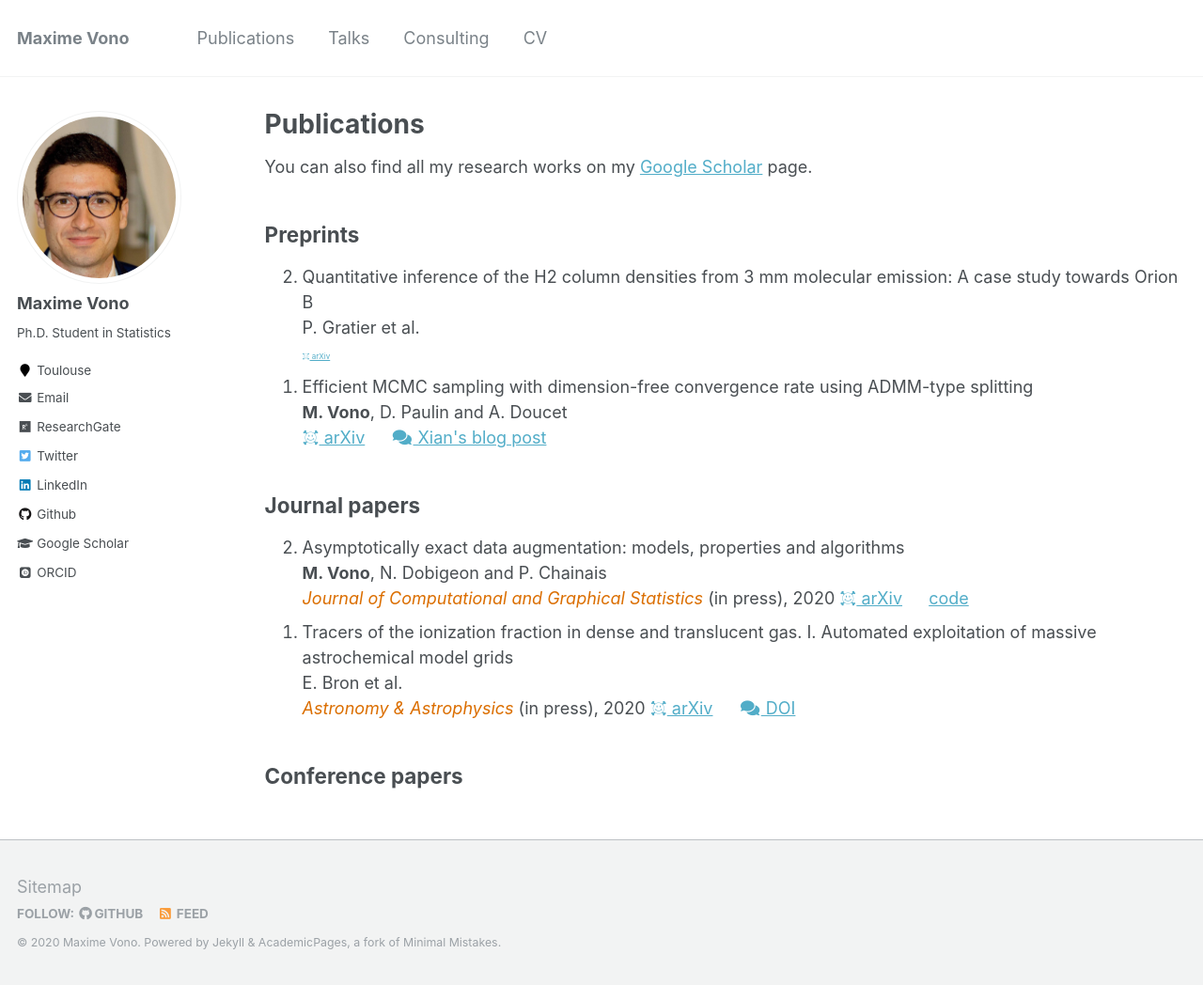
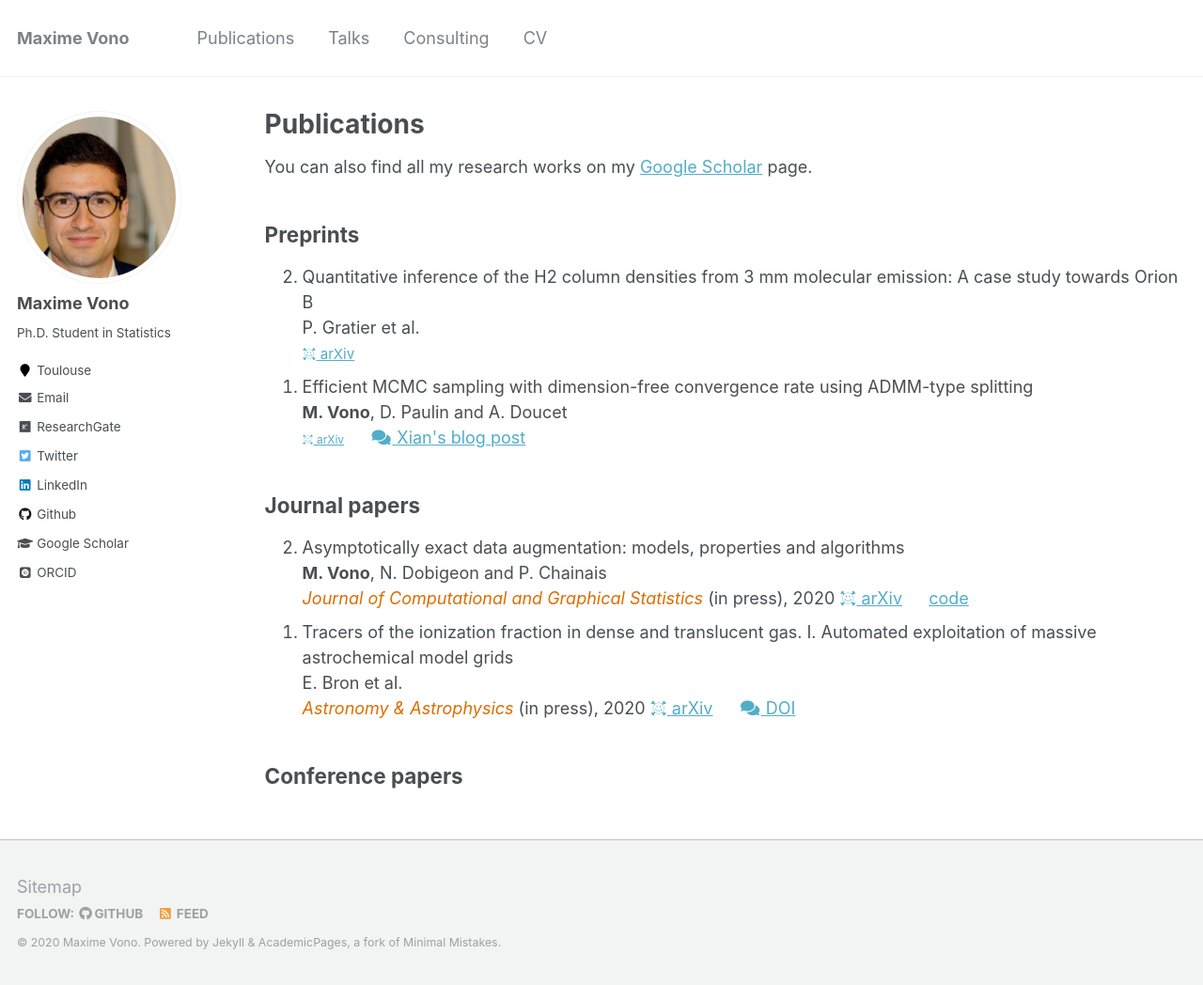
Before and after one commit to mvono/mvono.github.io, a Jekyll site: the page built from _pages/publications.md, in a window 1280 px wide and 1048 px high. Shown: the whole window at 94% size. Built offline with Jekyll 4.4.1, drawn with Linux system fonts in a browser that asks for light colours; some web fonts are replaced.

Commit message:
update publi

```diff
--- a/_pages/publications.md
+++ b/_pages/publications.md
@@ -13,12 +13,12 @@ You can also find all my research works on my [Google Scholar](https://scholar.g
 	<li>
 	 	Quantitative inference of the H2 column densities from 3 mm molecular emission: A case study towards Orion B<br>
 	    P. Gratier et al.<br>
-		<a style="font-size:8px" href="https://arxiv.org/abs/2008.13417"><i class="ai ai-arxiv"></i> arXiv</a>
+		<a style="font-size:15px" href="https://arxiv.org/abs/2008.13417"><i class="ai ai-arxiv"></i> arXiv</a>
   	</li>
 	<li>
 	  	Efficient MCMC sampling with dimension-free convergence rate using ADMM-type splitting<br>
 	    <b>M. Vono</b>, D. Paulin and A. Doucet<br>
-		<a href="https://arxiv.org/abs/1905.11937"><i class="ai ai-arxiv"></i> arXiv</a> &emsp;
+		<a style="font-size:12px" href="https://arxiv.org/abs/1905.11937"><i class="ai ai-arxiv"></i> arXiv</a> &emsp;
 		<a href="https://xianblog.wordpress.com/2019/06/24/efficient-mcmc-sampling/"><i class="fas fa-fw fa-comments"></i> Xian's blog post</a>
   	</li>
 </ol>
```
Also changed, not shown: 2 other files.
